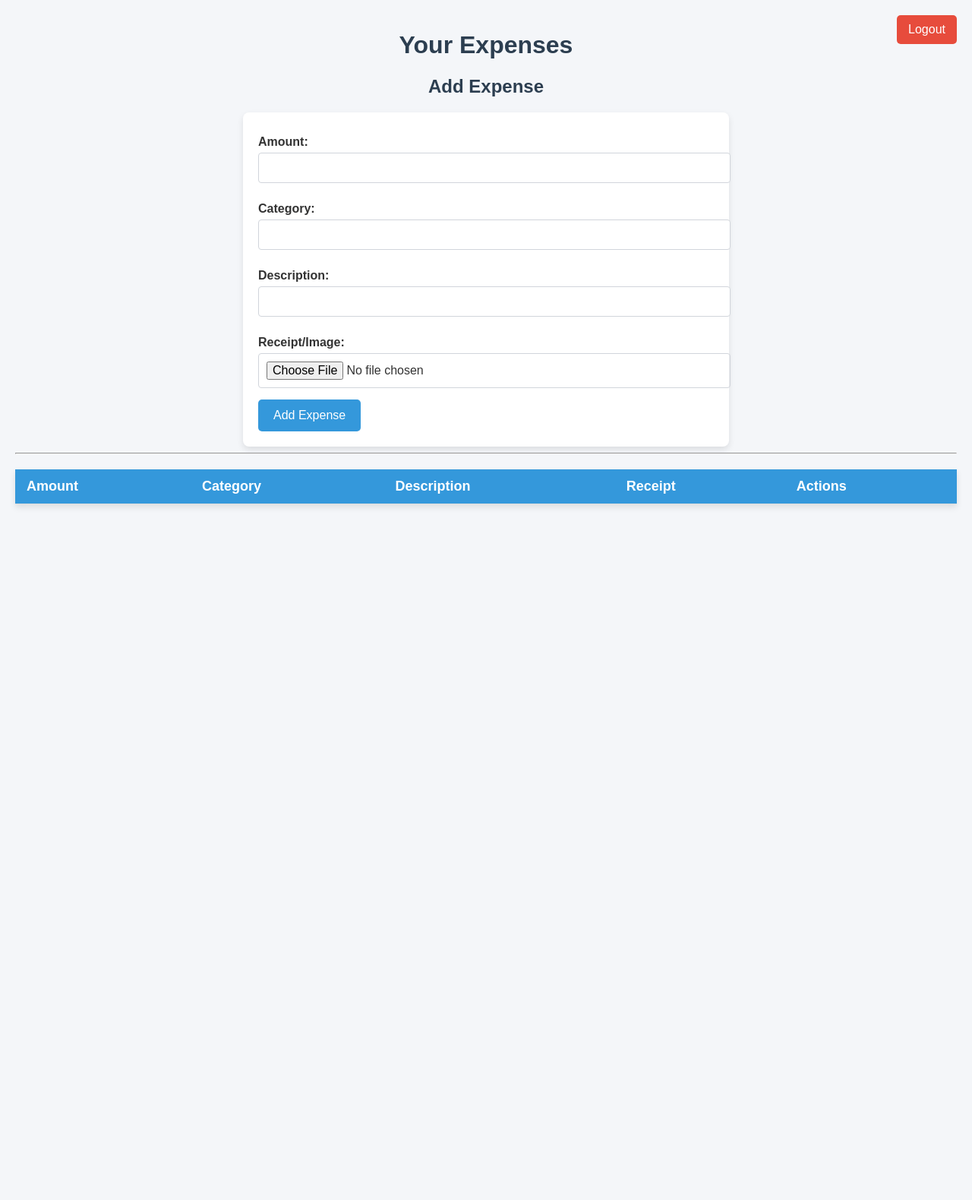
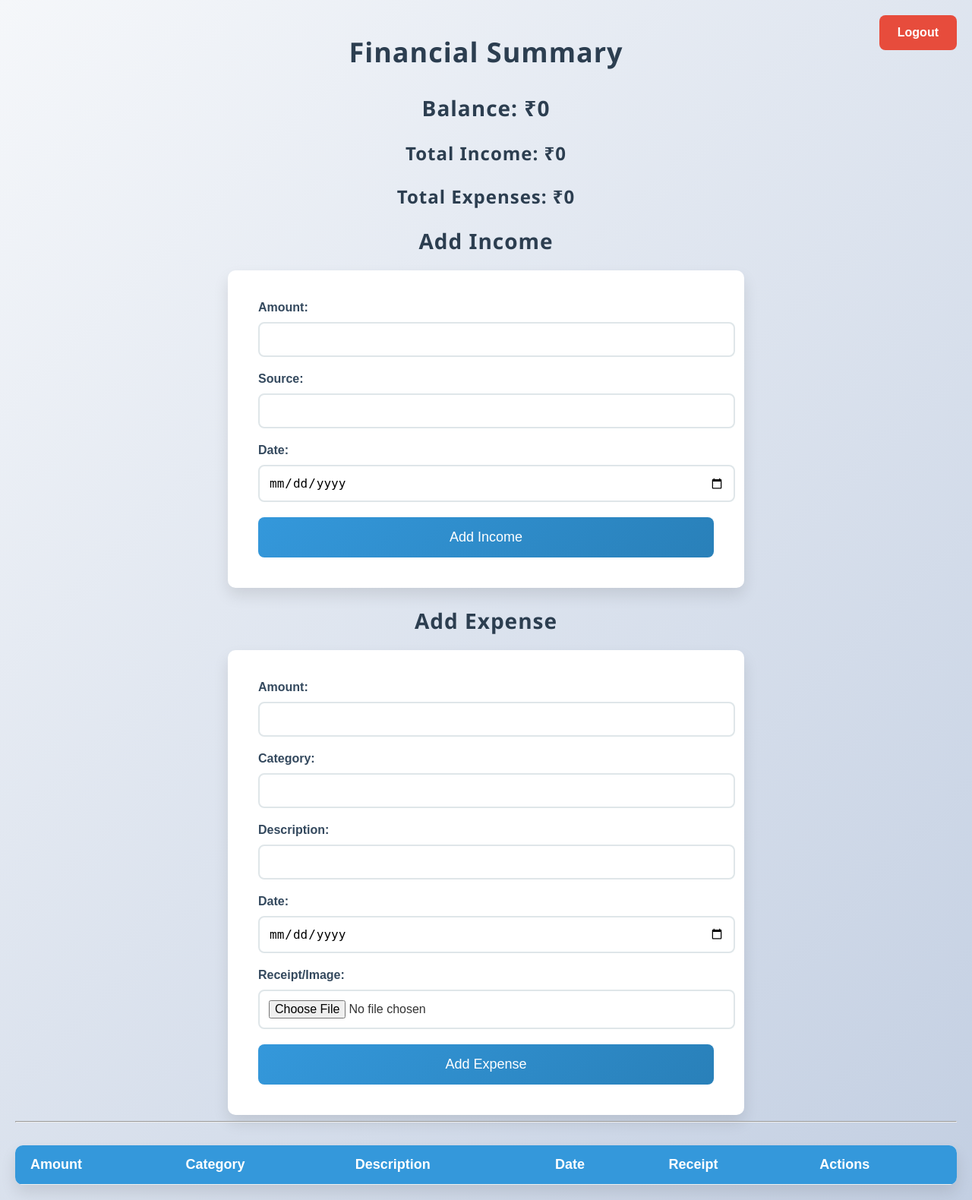
Before and after one commit to Mutharasan-PSG/Expense-Tracker, a Flask app: page /dashboard in a window 1280 px wide. Shown: the whole page at 76% size. Before the commit the page ends 668 px from the top, so only its background shows below. Run offline with Flask 2, Linux system fonts and the light colour scheme; the visitor is signed in with stand-in values (Sample User, id 1); data that the repository does not hold is empty.

Commit message:
Updated version

```diff
--- a/app.py
+++ b/app.py
@@ -1,8 +1,8 @@
-
 from flask import Flask, render_template, request, redirect, url_for, session
 import firebase_admin
 from firebase_admin import credentials, auth, firestore, storage
 import os
+from datetime import datetime
 
 app = Flask(__name__)
 app.secret_key = "your_secret_key"
@@ -32,12 +32,16 @@ def signup_post():
     password = request.form['password']
 
     try:
-        # Create user in Firebase Authentication
-        user = auth.create_user(email=email, password=password)
+        user = auth.get_user_by_email(email)
         session['user_id'] = user.uid
         return redirect(url_for('dashboard'))
-    except Exception as e:
-        return f"Error creating account: {str(e)}"
+    except firebase_admin.auth.AuthError:
+        try:
+            new_user = auth.create_user(email=email, password=password)
+            session['user_id'] = new_user.uid
+            return redirect(url_for('dashboard'))
+        except Exception as e:
+            return f"Error creating account: {str(e)}"
 
 # User login page
 @app.route('/login')
@@ -51,7 +55,6 @@ def login():
     password = request.form['password']
 
     try:
-        # Firebase Authentication to verify the user
         user = auth.get_user_by_email(email)
         session['user_id'] = user.uid
         return redirect(url_for('dashboard'))
@@ -65,10 +68,39 @@ def dashboard():
         return redirect(url_for('index'))
 
     user_id = session['user_id']
+
+    # Fetch expenses and income
     expenses_ref = db.collection('expenses').where('user_id', '==', user_id)
+    income_ref = db.collection('income').where('user_id', '==', user_id)
+
     expenses = [{**doc.to_dict(), 'id': doc.id} for doc in expenses_ref.stream()]
+    income = sum([doc.to_dict().get('amount', 0) for doc in income_ref.stream()])
 
-    return render_template('dashboard.html', expenses=expenses)
+    total_expenses = sum([float(expense['amount']) for expense in expenses])
+    balance = income - total_expenses
+
+    return render_template('dashboard.html', expenses=expenses, balance=balance, income=income, total_expenses=total_expenses)
+
+# Add income
+@app.route('/add_income', methods=['POST'])
+def add_income():
+    if 'user_id' not in session:
+        return redirect(url_for('index'))
+
+    user_id = session['user_id']
+    amount = request.form['amount']
+    source = request.form['source']
+    date = request.form['date']  # Format: yyyy-mm-dd
+
+    # Store income data in Firestore
+    db.collection('income').add({
+        'user_id': user_id,
+        'amount': float(amount),
+        'source': source,
+        'date': datetime.strptime(date, '%Y-%m-%d').strftime('%d-%m-%Y')
+    })
+
+    return redirect(url_for('dashboard'))
 
 @app.route('/add_expense', methods=['POST'])
 def add_expense():
@@ -79,14 +111,12 @@ def add_expense():
     amount = request.form['amount']
     category = request.form['category']
     description = request.form['description']
+    date = request.form['date']  # Format: yyyy-mm-dd
     image = request.files['image']
 
     if image:
-        # Upload image to Firebase Storage
         blob = bucket.blob(f'images/{image.filename}')
         blob.upload_from_file(image)
-
-        # Make the file publicly accessible
         blob.make_public()
         image_url = blob.public_url
     else:
@@ -95,9 +125,10 @@ def add_expense():
     # Store expense data in Firestore
     db.collection('expenses').add({
         'user_id': user_id,
-        'amount': amount,
+        'amount': float(amount),
         'category': category,
         'description': description,
+        'date': datetime.strptime(date, '%Y-%m-%d').strftime('%d-%m-%Y'),
         'image_url': image_url
     })
 
@@ -172,4 +203,4 @@ def logout():
     return redirect(url_for('index'))
 
 if __name__ == '__main__':
-    app.run(debug=True)
+    app.run(debug=True, port=8080)
--- a/templates/dashboard.html
+++ b/templates/dashboard.html
@@ -1,4 +1,3 @@
-
 <!DOCTYPE html>
 <html lang="en">
 
@@ -10,74 +9,105 @@
         /* Global Styles */
         body {
             font-family: 'Arial', sans-serif;
-            background-color: #f4f6f9;
+            background: linear-gradient(135deg, #f5f7fa, #c3cfe2);
             color: #333;
             margin: 0;
             padding: 20px;
             position: relative;
         }
 
-        h1, h2 {
+        h1, h2, h3 {
             color: #2c3e50;
             text-align: center;
+            margin-bottom: 20px;
+            font-family: 'Segoe UI', sans-serif;
+            font-weight: 700;
+            letter-spacing: 1px;
+        }
+
+        h1 {
+            font-size: 36px;
+            margin-bottom: 30px;
+        }
+
+        h2 {
+            font-size: 28px;
+        }
+
+        h3 {
+            font-size: 24px;
         }
 
         /* Form Styling */
         form {
-            background-color: #ffffff;
-            padding: 20px;
-            border-radius: 8px;
-            box-shadow: 0 4px 8px rgba(0, 0, 0, 0.1);
-            margin-bottom: 20px;
+            background-color: #fff;
+            padding: 25px;
+            border-radius: 10px;
+            box-shadow: 0 10px 20px rgba(0, 0, 0, 0.1);
+            margin-bottom: 30px;
             max-width: 600px;
             margin: 0 auto;
         }
 
         label {
             display: block;
-            font-weight: bold;
-            margin: 10px 0 5px;
+            font-weight: 600;
+            margin-bottom: 10px;
+            color: #34495e;
         }
 
         input[type="number"],
         input[type="text"],
-        input[type="file"] {
+        input[type="file"],
+        input[type="date"] {
             width: 100%;
-            padding: 10px;
-            margin-bottom: 15px;
-            border: 1px solid #d1d5db;
-            border-radius: 4px;
+            padding: 12px;
+            margin-bottom: 20px;
+            border: 2px solid #dfe6e9;
+            border-radius: 8px;
             font-size: 16px;
+            transition: border-color 0.3s ease;
+        }
+
+        input[type="number"]:focus,
+        input[type="text"]:focus,
+        input[type="file"]:focus,
+        input[type="date"]:focus {
+            border-color: #3498db;
+            outline: none;
         }
 
         button[type="submit"] {
-            background-color: #3498db;
+            background: linear-gradient(135deg, #3498db, #2980b9);
             color: #fff;
             border: none;
-            padding: 12px 20px;
-            font-size: 16px;
-            border-radius: 5px;
+            padding: 15px;
+            font-size: 18px;
+            border-radius: 8px;
             cursor: pointer;
-            transition: background-color 0.3s;
+            transition: background 0.3s ease;
+            width: 100%;
         }
 
         button[type="submit"]:hover {
-            background-color: #2980b9;
+            background: linear-gradient(135deg, #2980b9, #2471a3);
         }
 
         /* Table Styling */
         table {
             width: 100%;
             border-collapse: collapse;
-            margin-top: 20px;
-            background-color: #ffffff;
-            box-shadow: 0 4px 8px rgba(0, 0, 0, 0.1);
+            margin-top: 30px;
+            background-color: #fff;
+            box-shadow: 0 10px 20px rgba(0, 0, 0, 0.1);
+            border-radius: 10px;
+            overflow: hidden;
         }
 
         th,
         td {
-            padding: 12px 15px;
-            border-bottom: 1px solid #ddd;
+            padding: 15px 20px;
+            border-bottom: 1px solid #ecf0f1;
         }
 
         th {
@@ -89,11 +119,13 @@
 
         td {
             font-size: 16px;
+            color: #34495e;
         }
 
         a {
             text-decoration: none;
             color: #3498db;
+            font-weight: bold;
         }
 
         a:hover {
@@ -102,19 +134,22 @@
 
         tr:hover {
             background-color: #f0f8ff;
+            transition: background-color 0.2s ease;
         }
 
-        /* Logout Link */
+        /* Logout Button */
         .logout-btn {
             position: absolute;
             top: 20px;
             right: 20px;
             background-color: #e74c3c;
             color: #fff;
-            padding: 10px 15px;
+            padding: 12px 20px;
             text-align: center;
-            border-radius: 5px;
+            border-radius: 8px;
             text-decoration: none;
+            z-index: 100;
+            transition: background-color 0.3s ease;
         }
 
         .logout-btn:hover {
@@ -123,30 +158,77 @@
 
         /* Responsive Design */
         @media (max-width: 600px) {
+            h1 {
+                font-size: 30px;
+            }
+
+            h2 {
+                font-size: 22px;
+            }
+
+            h3 {
+                font-size: 20px;
+            }
+
             table {
                 font-size: 14px;
             }
 
             input[type="number"],
             input[type="text"],
-            input[type="file"] {
-                font-size: 14px;
-            }
-
+            input[type="file"],
+            input[type="date"],
             button[type="submit"] {
                 font-size: 14px;
             }
 
             th,
             td {
-                padding: 8px 10px;
+                padding: 10px 12px;
+            }
+
+            .logout-btn {
+                padding: 10px 15px;
+            }
+        }
+
+        @media (min-width: 601px) {
+            form {
+                padding: 40px;
+            }
+
+            button[type="submit"] {
+                padding: 16px 24px;
+                font-size: 18px;
+            }
+
+            .logout-btn {
+                padding: 14px 24px;
             }
         }
     </style>
 </head>
 
 <body>
-    <h1>Your Expenses</h1>
+    <h1>Financial Summary</h1>
+    <h2>Balance: ₹{{ balance }}</h2>
+    <h3>Total Income: ₹{{ income }}</h3>
+    <h3>Total Expenses: ₹{{ total_expenses }}</h3>
+
+    <!-- Add Income Form -->
+    <h2>Add Income</h2>
+    <form action="/add_income" method="post">
+        <label for="amount">Amount:</label>
+        <input type="number" id="amount" name="amount" required>
+
+        <label for="source">Source:</label>
+        <input type="text" id="source" name="source" required>
+
+        <label for="date">Date:</label>
+        <input type="date" id="date" name="date" required>
+
+        <button type="submit">Add Income</button>
+    </form>
 
     <!-- Add Expense Form -->
     <h2>Add Expense</h2>
@@ -159,6 +241,9 @@
 
         <label for="description">Description:</label>
         <input type="text" id="description" name="description" required>
+
+        <label for="date">Date:</label>
+        <input type="date" id="date" name="date" required>
 
         <label for="image">Receipt/Image:</label>
         <input type="file" id="image" name="image" accept="image/*">
@@ -175,6 +260,7 @@
                 <th>Amount</th>
                 <th>Category</th>
                 <th>Description</th>
+                <th>Date</th>
                 <th>Receipt</th>
                 <th>Actions</th>
             </tr>
@@ -185,6 +271,7 @@
                 <td>{{ expense.amount }}</td>
                 <td>{{ expense.category }}</td>
                 <td>{{ expense.description }}</td>
+                <td>{{ expense.date }}</td>
                 <td>
                     {% if expense.image_url %}
                         <a href="{{ url_for('view_file', file_url=expense.image_url) }}" target="_blank">View File</a>
@@ -201,10 +288,6 @@
         </tbody>
     </table>
 
-
-
-
-
     <a href="/logout" class="logout-btn">Logout</a>
 </body>
 
```
Also changed, not shown: firebase_config.json (+2 -2 lines), templates/edit_expense.html (+79 -31 lines), templates/login.html (+37 -22 lines), templates/signup.html (+37 -22 lines).
